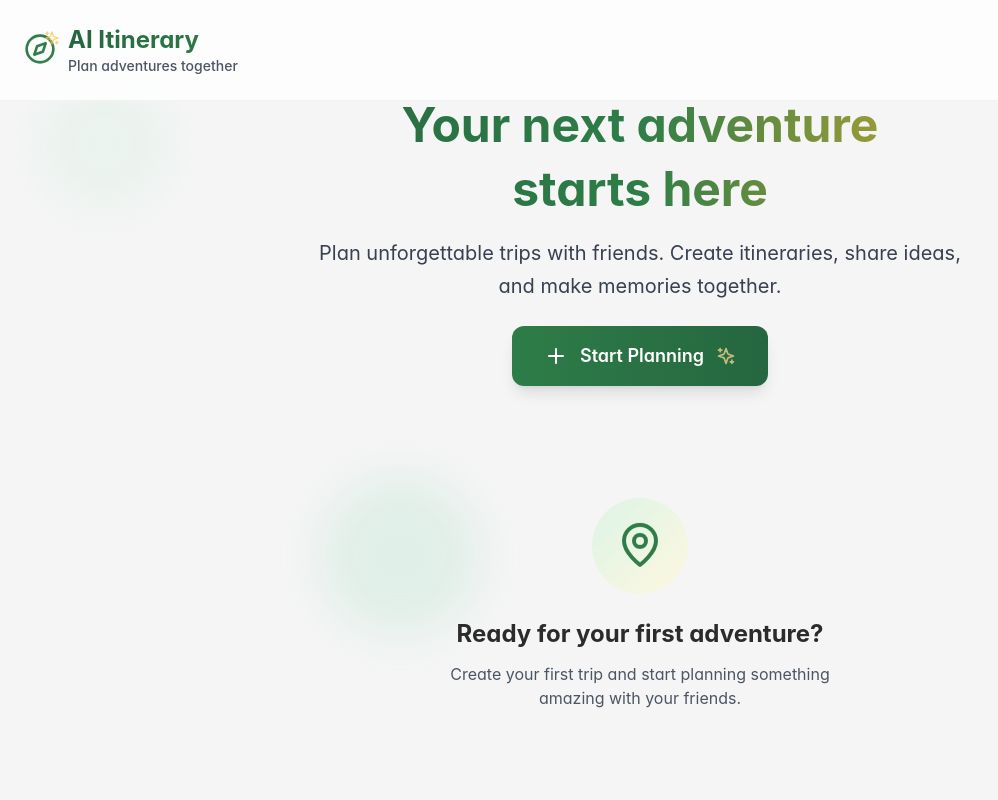
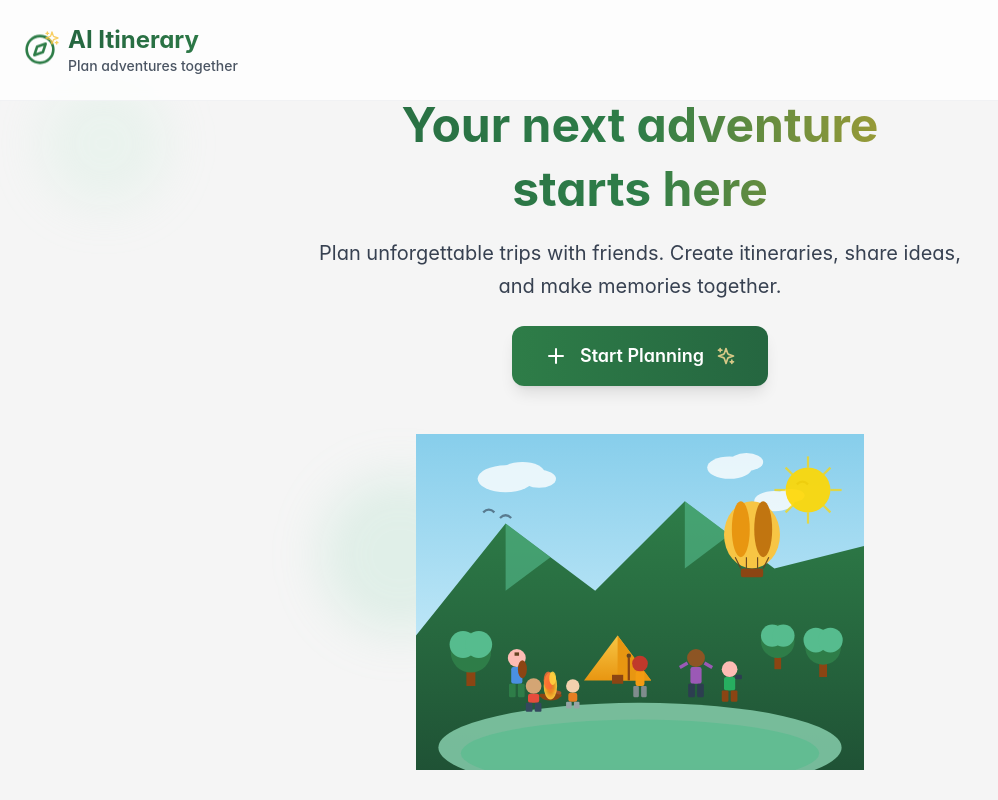
Before and after one commit to MimiLeinbach/Bolt-Hackathon, a React (Vite) app: page / in a window 1280 px wide. Shown: the top 800 px of the page, without its empty margins (0-998 px from the left). Built offline with nearby package versions, Linux system fonts and the light colour scheme.

Commit message:
Add Homepage Adventure Illustration

```diff
--- /dev/null
+++ b/src/components/shared/AdventureIllustration.tsx
@@ -0,0 +1,197 @@
+import React from 'react'
+
+export default function AdventureIllustration() {
+  return (
+    <div className="w-full max-w-md mx-auto my-12 relative">
+      <svg
+        viewBox="0 0 400 300"
+        className="w-full h-auto"
+        xmlns="http://www.w3.org/2000/svg"
+      >
+        {/* Sky gradient background */}
+        <defs>
+          <linearGradient id="skyGradient" x1="0%" y1="0%" x2="0%" y2="100%">
+            <stop offset="0%" stopColor="#87CEEB" />
+            <stop offset="100%" stopColor="#E0F6FF" />
+          </linearGradient>
+          <linearGradient id="mountainGradient" x1="0%" y1="0%" x2="0%" y2="100%">
+            <stop offset="0%" stopColor="#2E7D48" />
+            <stop offset="100%" stopColor="#1f5235" />
+          </linearGradient>
+          <linearGradient id="tentGradient" x1="0%" y1="0%" x2="0%" y2="100%">
+            <stop offset="0%" stopColor="#F7C544" />
+            <stop offset="100%" stopColor="#e89611" />
+          </linearGradient>
+          <radialGradient id="fireGradient" cx="50%" cy="50%" r="50%">
+            <stop offset="0%" stopColor="#FF6B35" />
+            <stop offset="50%" stopColor="#F7931E" />
+            <stop offset="100%" stopColor="#FFD23F" />
+          </radialGradient>
+        </defs>
+
+        {/* Sky */}
+        <rect width="400" height="300" fill="url(#skyGradient)" />
+
+        {/* Clouds */}
+        <g opacity="0.8">
+          <ellipse cx="80" cy="40" rx="25" ry="12" fill="white" />
+          <ellipse cx="95" cy="35" rx="20" ry="10" fill="white" />
+          <ellipse cx="110" cy="40" rx="15" ry="8" fill="white" />
+
+          <ellipse cx="280" cy="30" rx="20" ry="10" fill="white" />
+          <ellipse cx="295" cy="25" rx="15" ry="8" fill="white" />
+
+          <ellipse cx="320" cy="60" rx="18" ry="9" fill="white" />
+          <ellipse cx="335" cy="55" rx="12" ry="6" fill="white" />
+        </g>
+
+        {/* Mountains */}
+        <polygon
+          points="0,180 80,80 160,140 240,60 320,120 400,100 400,300 0,300"
+          fill="url(#mountainGradient)"
+        />
+
+        {/* Mountain highlights */}
+        <polygon
+          points="80,80 120,110 80,140"
+          fill="#56bc8e"
+          opacity="0.6"
+        />
+        <polygon
+          points="240,60 280,90 240,120"
+          fill="#56bc8e"
+          opacity="0.6"
+        />
+
+        {/* Ground/grass area */}
+        <ellipse cx="200" cy="280" rx="180" ry="40" fill="#8dd5b3" opacity="0.8" />
+        <ellipse cx="200" cy="285" rx="160" ry="30" fill="#56bc8e" opacity="0.6" />
+
+        {/* Trees */}
+        <g>
+          {/* Tree 1 */}
+          <rect x="45" y="200" width="8" height="25" fill="#8B4513" />
+          <circle cx="49" cy="195" r="18" fill="#2E7D48" />
+          <circle cx="42" cy="188" r="12" fill="#56bc8e" />
+          <circle cx="56" cy="188" r="12" fill="#56bc8e" />
+
+          {/* Tree 2 */}
+          <rect x="320" y="190" width="6" height="20" fill="#8B4513" />
+          <circle cx="323" cy="185" r="15" fill="#2E7D48" />
+          <circle cx="318" cy="180" r="10" fill="#56bc8e" />
+          <circle cx="328" cy="180" r="10" fill="#56bc8e" />
+
+          {/* Tree 3 */}
+          <rect x="360" y="195" width="7" height="22" fill="#8B4513" />
+          <circle cx="363.5" cy="190" r="16" fill="#2E7D48" />
+          <circle cx="357" cy="184" r="11" fill="#56bc8e" />
+          <circle cx="370" cy="184" r="11" fill="#56bc8e" />
+        </g>
+
+        {/* Tent */}
+        <g>
+          <polygon
+            points="150,220 180,180 210,220"
+            fill="url(#tentGradient)"
+          />
+          <polygon
+            points="180,180 210,220 180,220"
+            fill="#e89611"
+          />
+          <rect x="175" y="215" width="10" height="8" fill="#8B4513" />
+        </g>
+
+        {/* Campfire */}
+        <g>
+          {/* Fire base */}
+          <ellipse cx="120" cy="235" rx="8" ry="3" fill="#8B4513" />
+          {/* Logs */}
+          <rect x="110" y="232" width="20" height="3" rx="1.5" fill="#8B4513" />
+          <rect x="115" y="228" width="15" height="3" rx="1.5" fill="#A0522D" transform="rotate(15 122.5 229.5)" />
+          {/* Flames */}
+          <ellipse cx="120" cy="225" rx="6" ry="12" fill="url(#fireGradient)" opacity="0.9" />
+          <ellipse cx="118" cy="220" rx="4" ry="8" fill="#FF6B35" opacity="0.8" />
+          <ellipse cx="122" cy="218" rx="3" ry="6" fill="#FFD23F" opacity="0.9" />
+        </g>
+
+        {/* Hot air balloon */}
+        <g>
+          <ellipse cx="300" cy="90" rx="25" ry="30" fill="#F7C544" />
+          <ellipse cx="290" cy="85" rx="8" ry="25" fill="#e89611" />
+          <ellipse cx="310" cy="85" rx="8" ry="25" fill="#c17510" />
+          <rect x="290" y="120" width="20" height="8" fill="#8B4513" rx="2" />
+          <line x1="290" y1="120" x2="285" y2="110" stroke="#654321" strokeWidth="1" />
+          <line x1="310" y1="120" x2="315" y2="110" stroke="#654321" strokeWidth="1" />
+          <line x1="295" y1="120" x2="295" y2="110" stroke="#654321" strokeWidth="1" />
+          <line x1="305" y1="120" x2="305" y2="110" stroke="#654321" strokeWidth="1" />
+        </g>
+
+        {/* People/Travelers */}
+        <g>
+          {/* Person 1 - Hiker with backpack */}
+          <circle cx="90" cy="200" r="8" fill="#FDBCB4" />
+          <rect x="85" y="208" width="10" height="15" fill="#4A90E2" rx="2" />
+          <rect x="83" y="223" width="6" height="12" fill="#2E7D48" rx="1" />
+          <rect x="91" y="223" width="6" height="12" fill="#2E7D48" rx="1" />
+          <ellipse cx="95" cy="210" rx="4" ry="8" fill="#8B4513" />
+          <rect x="88" y="195" width="4" height="3" fill="#654321" />
+
+          {/* Person 2 - Sitting by fire */}
+          <circle cx="105" cy="225" r="7" fill="#D4A574" />
+          <rect x="100" y="232" width="10" height="8" fill="#E74C3C" rx="2" />
+          <rect x="98" y="240" width="6" height="8" fill="#34495E" rx="1" />
+          <rect x="106" y="240" width="6" height="8" fill="#34495E" rx="1" />
+
+          {/* Person 3 - Standing with arms up */}
+          <circle cx="250" cy="200" r="8" fill="#8D5524" />
+          <rect x="245" y="208" width="10" height="15" fill="#9B59B6" rx="2" />
+          <rect x="243" y="223" width="6" height="12" fill="#2C3E50" rx="1" />
+          <rect x="251" y="223" width="6" height="12" fill="#2C3E50" rx="1" />
+          <rect x="235" y="205" width="8" height="3" fill="#9B59B6" transform="rotate(-30 239 206.5)" />
+          <rect x="257" y="205" width="8" height="3" fill="#9B59B6" transform="rotate(30 261 206.5)" />
+
+          {/* Person 4 - Photographer */}
+          <circle cx="280" cy="210" r="7" fill="#FDBCB4" />
+          <rect x="275" y="217" width="10" height="12" fill="#27AE60" rx="2" />
+          <rect x="273" y="229" width="6" height="10" fill="#8B4513" rx="1" />
+          <rect x="281" y="229" width="6" height="10" fill="#8B4513" rx="1" />
+          <rect x="285" y="215" width="6" height="4" fill="#2C3E50" rx="1" />
+
+          {/* Person 5 - Sitting on log */}
+          <circle cx="140" cy="225" r="6" fill="#F4D1AE" />
+          <rect x="136" y="231" width="8" height="8" fill="#E67E22" rx="2" />
+          <rect x="134" y="239" width="5" height="6" fill="#95A5A6" rx="1" />
+          <rect x="141" y="239" width="5" height="6" fill="#95A5A6" rx="1" />
+
+          {/* Person 6 - Walking with hiking stick */}
+          <circle cx="200" cy="205" r="7" fill="#C0392B" />
+          <rect x="196" y="212" width="8" height="13" fill="#F39C12" rx="2" />
+          <rect x="194" y="225" width="5" height="10" fill="#7F8C8D" rx="1" />
+          <rect x="201" y="225" width="5" height="10" fill="#7F8C8D" rx="1" />
+          <line x1="190" y1="200" x2="190" y2="220" stroke="#8B4513" strokeWidth="2" />
+          <circle cx="190" cy="198" r="2" fill="#654321" />
+        </g>
+
+        {/* Birds */}
+        <g stroke="#2C3E50" strokeWidth="2" fill="none" opacity="0.6">
+          <path d="M 60 70 Q 65 65 70 70" />
+          <path d="M 75 75 Q 80 70 85 75" />
+          <path d="M 340 45 Q 345 40 350 45" />
+        </g>
+
+        {/* Sun */}
+        <circle cx="350" cy="50" r="20" fill="#FFD700" opacity="0.9" />
+        <g stroke="#FFD700" strokeWidth="2" opacity="0.7">
+          <line x1="350" y1="20" x2="350" y2="30" />
+          <line x1="350" y1="70" x2="350" y2="80" />
+          <line x1="320" y1="50" x2="330" y2="50" />
+          <line x1="370" y1="50" x2="380" y2="50" />
+          <line x1="330" y1="30" x2="336" y2="36" />
+          <line x1="364" y1="64" x2="370" y2="70" />
+          <line x1="370" y1="30" x2="364" y2="36" />
+          <line x1="336" y1="64" x2="330" y2="70" />
+        </g>
+      </svg>
+    </div>
+  )
+}
--- a/src/pages/HomePage.tsx
+++ b/src/pages/HomePage.tsx
@@ -3,6 +3,7 @@ import { Link, useLocation } from 'react-router-dom'
 import { Plus, MapPin, Users, Calendar, Sparkles, AlertCircle } from 'lucide-react'
 import { useTripStore } from '../stores/tripStore'
 import { format } from 'date-fns'
+import AdventureIllustration from '../components/shared/AdventureIllustration'
 
 export default function HomePage() {
   const trips = useTripStore((state) => state.trips)
@@ -40,6 +41,9 @@ export default function HomePage() {
             <Sparkles className="w-5 h-5 animate-pulse text-gold-300" />
           </button>
         </Link>
+
+        {/* Adventure Illustration */}
+        <AdventureIllustration />
       </div>
 
       {/* Recent Trips */}
```
